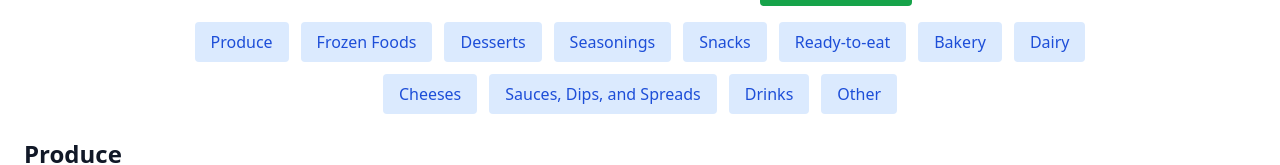
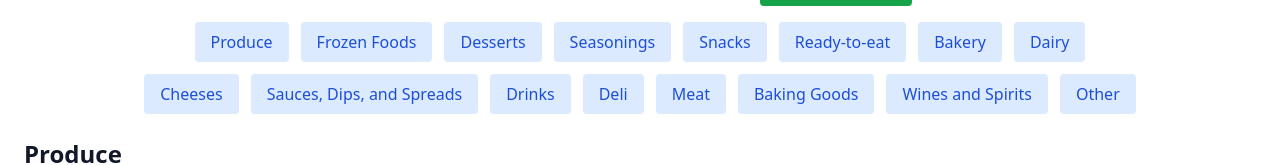
Before and after one commit to raterjoes/rater-joes, a React (Vite) app: page / in a window 1280 px wide. Shown: the part 436-601 px from the top of the page. Built offline with nearby package versions, Linux system fonts and the light colour scheme; no server answers; the database is empty.

Commit message:
Update categories

```diff
--- a/src/categories.js
+++ b/src/categories.js
@@ -1,3 +1,3 @@
-const categories = ["Produce", "Frozen Foods", "Desserts", "Seasonings", "Snacks", "Ready-to-eat", "Bakery", "Dairy", "Cheeses", "Sauces, Dips, and Spreads", "Drinks", "Other"];
+const categories = ["Produce", "Frozen Foods", "Desserts", "Seasonings", "Snacks", "Ready-to-eat", "Bakery", "Dairy", "Cheeses", "Sauces, Dips, and Spreads", "Drinks", "Deli", "Meat", "Baking Goods", "Wines and Spirits", "Other"];
 
 export default categories;
```
